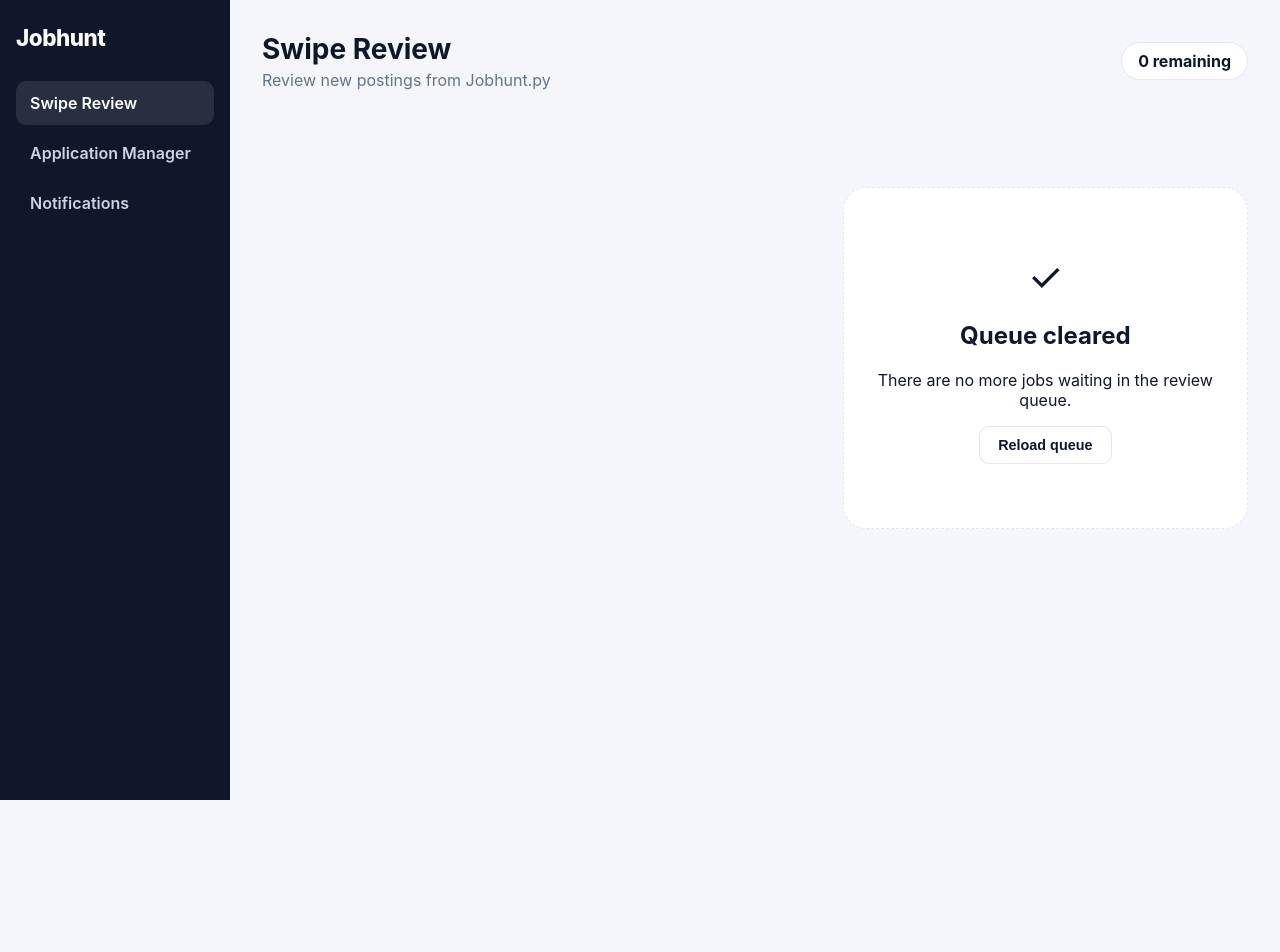
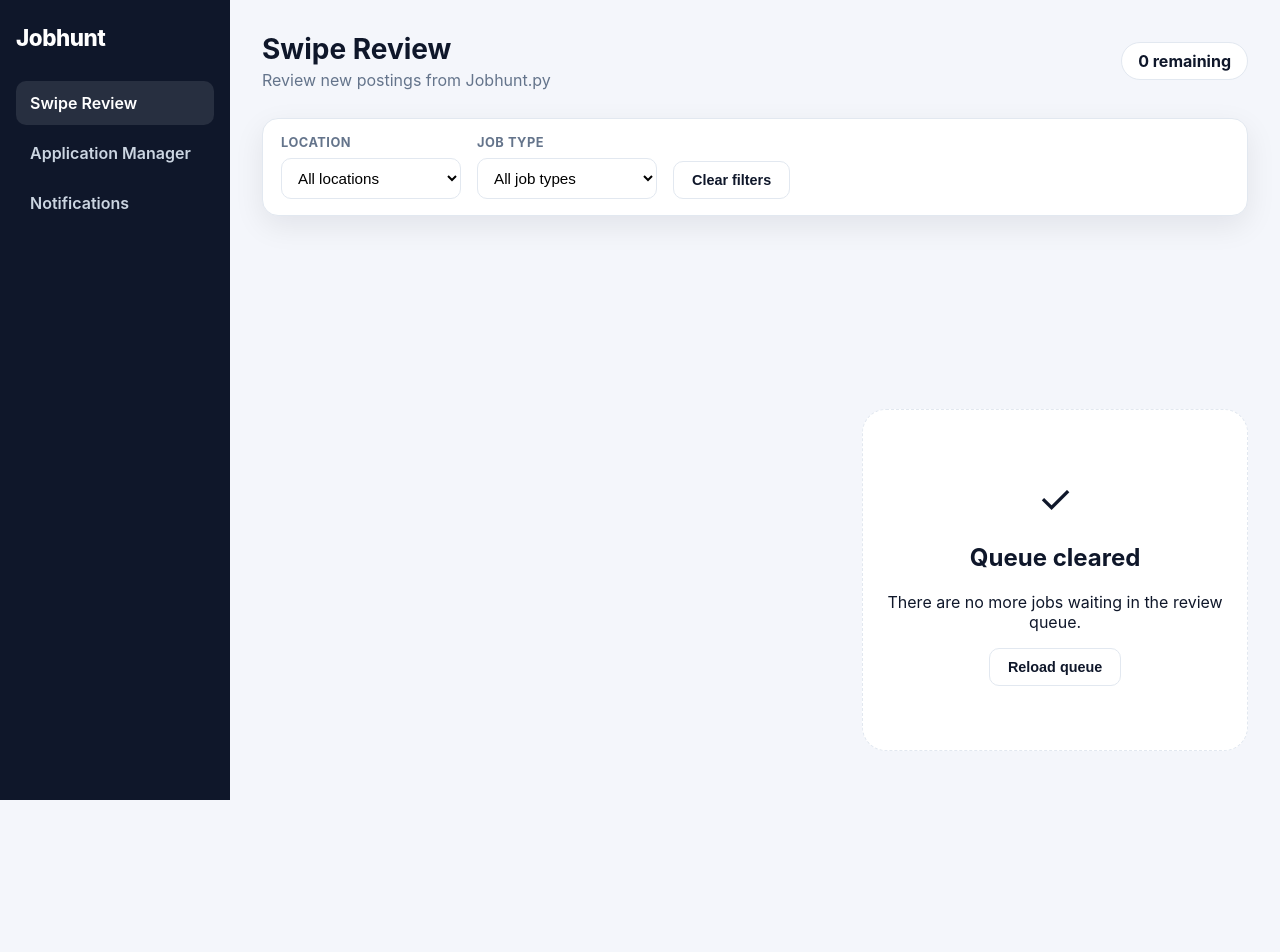
Before and after one commit to magemischief/tinder4jobs, a Flask app: page /review in a window 1280 px wide. Before the commit the page ends 800 px from the top, so only its background shows below. Run offline with Flask 3, Linux system fonts and the light colour scheme; data that the repository does not hold is empty.

Commit message:
Seperate from daemon

```diff
--- a/api/routes.py
+++ b/api/routes.py
@@ -11,25 +11,35 @@ api = Blueprint("api", __name__, url_prefix="/api")
 
 @api.get("/review/queue")
 def review_queue():
-    limit = request.args.get("limit", default=100, type=int)
-    jobs = job_service.get_review_queue(limit)
+    limit = request.args.get("limit", default=9999, type=int)
+    location = request.args.get("location") or request.args.get("source_tab") or ""
+    job_type = request.args.get("job_type") or request.args.get("track") or ""
+    jobs = job_service.get_review_queue(limit, location=location, job_type=job_type)
     return jsonify({"jobs": jobs, "count": len(jobs)})
+
+
+@api.get("/review/filter-options")
+def review_filter_options():
+    return jsonify(job_service.get_review_filter_options())
 
 
 @api.post("/jobs/<int:job_id>/swipe")
 def swipe_job(job_id: int):
     data = request.get_json(silent=True) or {}
     action = data.get("action")
+    print(data)
 
     if action not in {"like", "dislike", "unsure"}:
         return jsonify({"error": "Invalid action. Use 'like', 'dislike', or 'unsure'."}), 400
 
-    # Unsure intentionally does not change the database.
     if action == "unsure":
-        job = job_service.get_job_by_id(job_id)
-        if job is None:
+        try:
+            job_service.mark_job_unsure(job_id)
+        except KeyError:
             return jsonify({"error": "Job not found"}), 404
-        return jsonify({"ok": True, "status": job["status"]})
+        except ValueError as exc:
+            return jsonify({"error": str(exc)}), 409
+        return jsonify({"ok": True, "job_id": job_id, "status": job_service.REVIEW_STATUS})
 
     try:
         new_status = job_service.apply_swipe_action(job_id, action)
@@ -41,10 +51,29 @@ def swipe_job(job_id: int):
     return jsonify({"ok": True, "job_id": job_id, "status": new_status})
 
 
+@api.post("/jobs/<int:job_id>/reclassify")
+def reclassify_job(job_id: int):
+    data = request.get_json(silent=True) or {}
+    track = (data.get("track") or "").strip()
+
+    if not track:
+        return jsonify({"error": "Track is required"}), 400
+
+    try:
+        new_track = job_service.reclassify_job_track(job_id, track)
+    except KeyError:
+        return jsonify({"error": "Job not found"}), 404
+    except ValueError as exc:
+        return jsonify({"error": str(exc)}), 409
+
+    return jsonify({"ok": True, "job_id": job_id, "track": new_track})
+
+
 @api.get("/applications")
 def applications():
     q = request.args.get("q", "").strip()
     jobs = job_service.get_ready_to_apply(q or None)
+    print("hi" , jobs)
     return jsonify({"jobs": jobs, "count": len(jobs)})
 
 
--- a/static/css/styles.css
+++ b/static/css/styles.css
@@ -99,6 +99,43 @@ h1 {
   font-weight: 700;
 }
 
+.filter-bar {
+  display: flex;
+  align-items: end;
+  gap: 16px;
+  flex-wrap: wrap;
+  margin-bottom: 24px;
+  padding: 16px 18px;
+  background: var(--surface);
+  border: 1px solid var(--border);
+  border-radius: 16px;
+  box-shadow: var(--shadow);
+}
+
+.filter-group {
+  display: flex;
+  flex-direction: column;
+  gap: 8px;
+  min-width: 180px;
+}
+
+.filter-group label {
+  font-size: 0.8rem;
+  font-weight: 700;
+  color: var(--muted);
+  text-transform: uppercase;
+  letter-spacing: 0.04em;
+}
+
+.filter-select {
+  min-width: 180px;
+  padding: 10px 12px;
+  border-radius: 10px;
+  border: 1px solid var(--border);
+  background: var(--surface);
+  font-size: 0.95rem;
+}
+
 .btn {
   display: inline-flex;
   align-items: center;
@@ -140,8 +177,8 @@ h1 {
 
 .card-container {
   position: relative;
-  width: min(640px, 100%);
-  height: 480px;
+  width: min(700px, 100%);
+  height: 680px;
 }
 
 .job-card {
--- a/static/js/application.js
+++ b/static/js/application.js
@@ -7,6 +7,7 @@ async function loadApplications() {
     const res = await fetch(`/api/applications?q=${encodeURIComponent(search)}`);
     if (!res.ok) throw new Error('Failed to load applications');
     const data = await res.json();
+    console.log("Application data:", data);
     state.jobs = data.jobs || [];
     renderRows();
   } catch (error) {
--- a/static/js/swipe.js
+++ b/static/js/swipe.js
@@ -2,11 +2,43 @@ const state = {
   queue: [],
   current: null,
   busy: false,
+  filters: {
+    location: '',
+    job_type: '',
+  },
+  trackOptions: [],
 };
+
+function getFilterValues() {
+  return {
+    location: document.getElementById('location-filter')?.value || '',
+    job_type: document.getElementById('job-type-filter')?.value || '',
+  };
+}
 
 function updateCount() {
   const el = document.getElementById('queue-count');
   if (el) el.textContent = String(state.queue.length);
+}
+
+function populateFilterOptions(options = { locations: [], job_types: [] }) {
+  const locationSelect = document.getElementById('location-filter');
+  const jobTypeSelect = document.getElementById('job-type-filter');
+  if (!locationSelect || !jobTypeSelect) return;
+
+  state.trackOptions = Array.isArray(options.job_types) ? options.job_types : [];
+
+  const currentLocation = state.filters.location || locationSelect.value || '';
+  const currentJobType = state.filters.job_type || jobTypeSelect.value || '';
+
+  locationSelect.innerHTML = '<option value="">All locations</option>' +
+    options.locations.map((value) => `<option value="${escapeHTML(value)}">${escapeHTML(value)}</option>`).join('');
+  jobTypeSelect.innerHTML = '<option value="">All job types</option>' +
+    options.job_types.map((value) => `<option value="${escapeHTML(value)}">${escapeHTML(value)}</option>`).join('');
+
+  locationSelect.value = options.locations.includes(currentLocation) ? currentLocation : '';
+  jobTypeSelect.value = options.job_types.includes(currentJobType) ? currentJobType : '';
+  state.filters = getFilterValues();
 }
 
 function renderCard() {
@@ -37,6 +69,12 @@ function renderCard() {
     ? `<a class="card-link" href="${escapeHTML(rawLink)}" target="_blank" rel="noopener noreferrer">View original posting →</a>`
     : '';
 
+  const availableTracks = [...new Set([...(state.trackOptions || []), job.track].filter(Boolean))];
+  const trackOptionsMarkup = availableTracks.map((value) => {
+    const safeValue = escapeHTML(value);
+    return `<option value="${safeValue}">${safeValue}</option>`;
+  }).join('');
+
   container.innerHTML = `
     <article class="job-card enter" data-job-id="${job.id}">
       <div class="card-top">
@@ -56,8 +94,49 @@ function renderCard() {
         <span>Row ${job.source_row ?? '—'}</span>
         <span>${track || ''}</span>
       </div>
+      <div class="card-reclassify">
+        <label for="track-reclassify">Reclassify track</label>
+        <div class="track-input-row">
+          <select id="track-reclassify" class="track-select">
+            ${trackOptionsMarkup}
+          </select>
+          <button type="button" class="btn btn-secondary track-save-btn">Save</button>
+        </div>
+      </div>
     </article>
   `;
+
+  const saveButton = container.querySelector('.track-save-btn');
+  const trackSelect = container.querySelector('#track-reclassify');
+  if (saveButton && trackSelect) {
+    saveButton.addEventListener('click', async () => {
+      const selectedTrack = trackSelect.value.trim();
+      if (!selectedTrack) {
+        showToast('Choose a track before saving.', 'warning');
+        return;
+      }
+
+      try {
+        const response = await fetch(`/api/jobs/${job.id}/reclassify`, {
+          method: 'POST',
+          headers: { 'Content-Type': 'application/json' },
+          body: JSON.stringify({ track: selectedTrack }),
+        });
+
+        const data = await response.json().catch(() => ({}));
+        if (!response.ok) {
+          throw new Error(data.error || 'Could not update track');
+        }
+
+        showToast(`Track updated to ${selectedTrack}`, 'success');
+        state.filters.job_type = selectedTrack;
+        await loadFilterOptions();
+        await loadQueue();
+      } catch (error) {
+        showToast(error.message, 'error');
+      }
+    });
+  }
 
   updateCount();
 }
@@ -81,9 +160,7 @@ async function handleAction(action) {
 
   if (action === 'unsure') {
     const wasLast = state.queue.length <= 1;
-    // No DB write. The card goes to the back of the runtime queue array.
     state.queue.shift();
-    state.queue.push(job);
     await animateCardExit('unsure');
     renderCard();
     state.busy = false;
@@ -126,10 +203,27 @@ async function handleAction(action) {
   state.busy = false;
 }
 
+async function loadFilterOptions() {
+  try {
+    const response = await fetch('/api/review/filter-options');
+    if (!response.ok) throw new Error('Failed to load filter options');
+    const options = await response.json();
+    populateFilterOptions(options);
+  } catch (error) {
+    console.error('Could not load filter options:', error);
+  }
+}
+
 async function loadQueue() {
   state.busy = true;
+  state.filters = getFilterValues();
+
+  const params = new URLSearchParams();
+  if (state.filters.location) params.set('location', state.filters.location);
+  if (state.filters.job_type) params.set('job_type', state.filters.job_type);
+
   try {
-    const response = await fetch('/api/review/queue?limit=200');
+    const response = await fetch(`/api/review/queue?${params.toString()}`);
     if (!response.ok) throw new Error('Failed to load queue');
     const data = await response.json();
     state.queue = data.jobs || [];
@@ -152,6 +246,13 @@ async function loadQueue() {
 document.getElementById('like-btn').addEventListener('click', () => handleAction('like'));
 document.getElementById('dislike-btn').addEventListener('click', () => handleAction('dislike'));
 document.getElementById('unsure-btn').addEventListener('click', () => handleAction('unsure'));
-document.getElementById('refresh-queue').addEventListener('click', loadQueue);
+document.getElementById('refresh-queue').addEventListener('click', () => loadQueue());
+document.getElementById('location-filter').addEventListener('change', loadQueue);
+document.getElementById('job-type-filter').addEventListener('change', loadQueue);
+document.getElementById('clear-filters').addEventListener('click', () => {
+  document.getElementById('location-filter').value = '';
+  document.getElementById('job-type-filter').value = '';
+  loadQueue();
+});
 
-loadQueue();
+loadFilterOptions().then(loadQueue);
--- a/templates/applications.html
+++ b/templates/applications.html
@@ -42,5 +42,5 @@
 {% endblock %}
 
 {% block scripts %}
-<script src="{{ url_for('static', filename='js/applications.js') }}"></script>
+<script src="{{ url_for('static', filename='js/application.js') }}"></script>
 {% endblock %}
--- a/templates/swipe.html
+++ b/templates/swipe.html
@@ -13,6 +13,24 @@
       <span id="queue-count">0</span> remaining
     </div>
   </header>
+  <div class="filter-bar">
+    <div class="filter-group">
+      <label for="location-filter">Location</label>
+      <select id="location-filter" class="filter-select">
+        <option value="">All locations</option>
+      </select>
+    </div>
+    <div class="filter-group">
+      <label for="job-type-filter">Job type</label>
+      <select id="job-type-filter" class="filter-select">
+        <option value="">All job types</option>
+      </select>
+    </div>
+    <button id="clear-filters" class="btn btn-secondary" type="button">Clear filters</button>
+  </div>
+
+  <div class="queue-progress">
+    <div id="queue-progress-bar" class="queue-progress-bar"></div>
 
   <div class="swipe-stage">
     <div id="card-container" class="card-container" aria-live="polite"></div>
```
Also changed, not shown: other parts of static/css/styles.css (+63 -14 lines), database.py (+18 -8 lines), services/job_service.py (+131 -13 lines), README.md, 1 other file.
